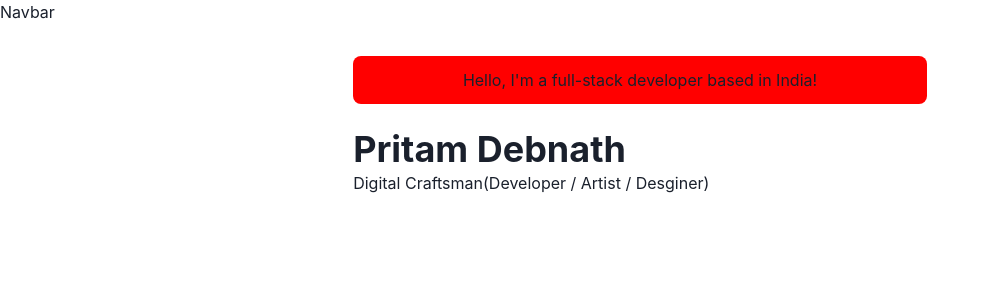
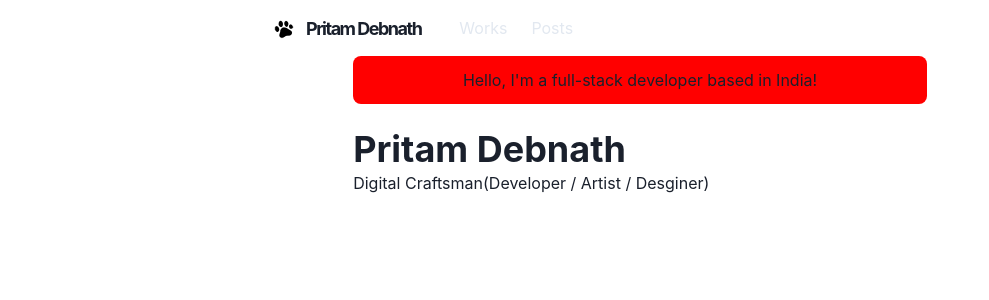
Before and after one commit to Pritam-deb/pritam-portfolio-v2, a Next.js app: page / in a window 1280 px wide. Shown: the top 300 px of the page, without its empty margins (0-989 px from the left). Built offline with nearby package versions, Linux system fonts and the light colour scheme.

Commit message:
feat: added links and icon on navbar

```diff
--- a/components/navbar.js
+++ b/components/navbar.js
@@ -39,7 +39,31 @@
             style={{backdropFilter:'blur(10px)'}}
             zIndex={1}
             {...props}>
-                Navbar
+                <Container display="flex" p={2} maxW="container.md" wrap="wrap" align="center" justify="space-between">
+                    <Flex align="center" mr={5}>
+                        <Heading as="h1" size="lg" letterSpacing={'tighter'}>
+                            <Logo/>
+                        </Heading>
+                    </Flex>
+                    <Stack
+                    direction={{base:'column', md:'row'}}
+                    display={{base:'none', md:'flex'}}
+                    width={{base:'full', md:'auto'}}
+                    alignItems="center"
+                    flexGrow={1}
+                    mt={{base:4, nmd:0}}
+                    >
+                        <LinkItem href="/works" path={path}>Works</LinkItem>
+                        <LinkItem href="/posts" path={path}>Posts</LinkItem>
+                    </Stack>
+                    <Box flex={1} align="right">
+                        <Box ml={2} display={{base:'inline-block' ,md:'none'}}>
+                            <Menu>
+                                <MenuButton as={IconButton} icon={<HamburgerIcon/>} variant="outline" aria-label="Options"/>
+                            </Menu>
+                        </Box>
+                    </Box>
+                </Container>
             </Box>
     )
 }
```
